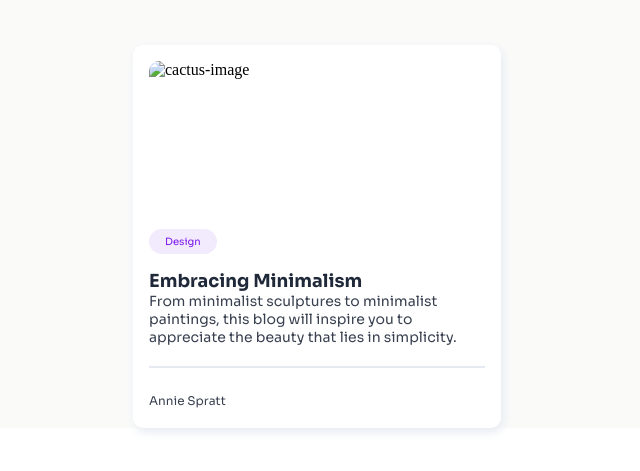
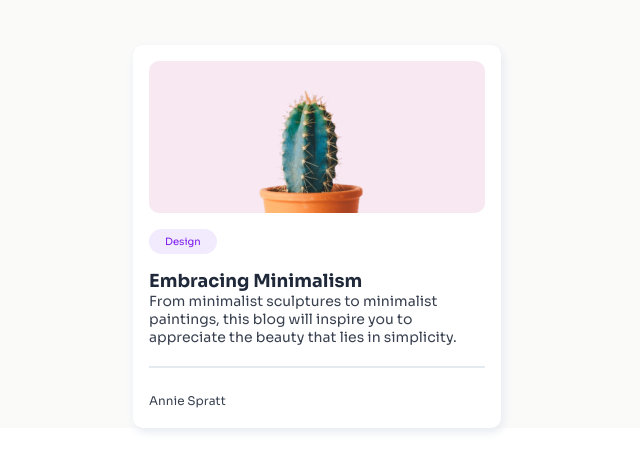
Before and after one commit to estuaryuul/Minimal-blog-card-starter-master, a plain HTML site: page index.html in a window 1280 px wide. Shown: the part 119-590 px from the top of the page, without its empty margins (323-963 px from the left). Drawn offline with Linux system fonts and the light colour scheme.

Commit message:
Bug fix img didnt show

```diff
--- a/index.html
+++ b/index.html
@@ -18,7 +18,7 @@
       <div class="card">
         <div class="img-container">
           <img
-            src="/Minimal-blog-card-starter-master/refs/heads/master/resources/Cactus.jpg"
+            src="resources/Cactus.jpg"
             alt="cactus-image"
           />
         </div>
```
